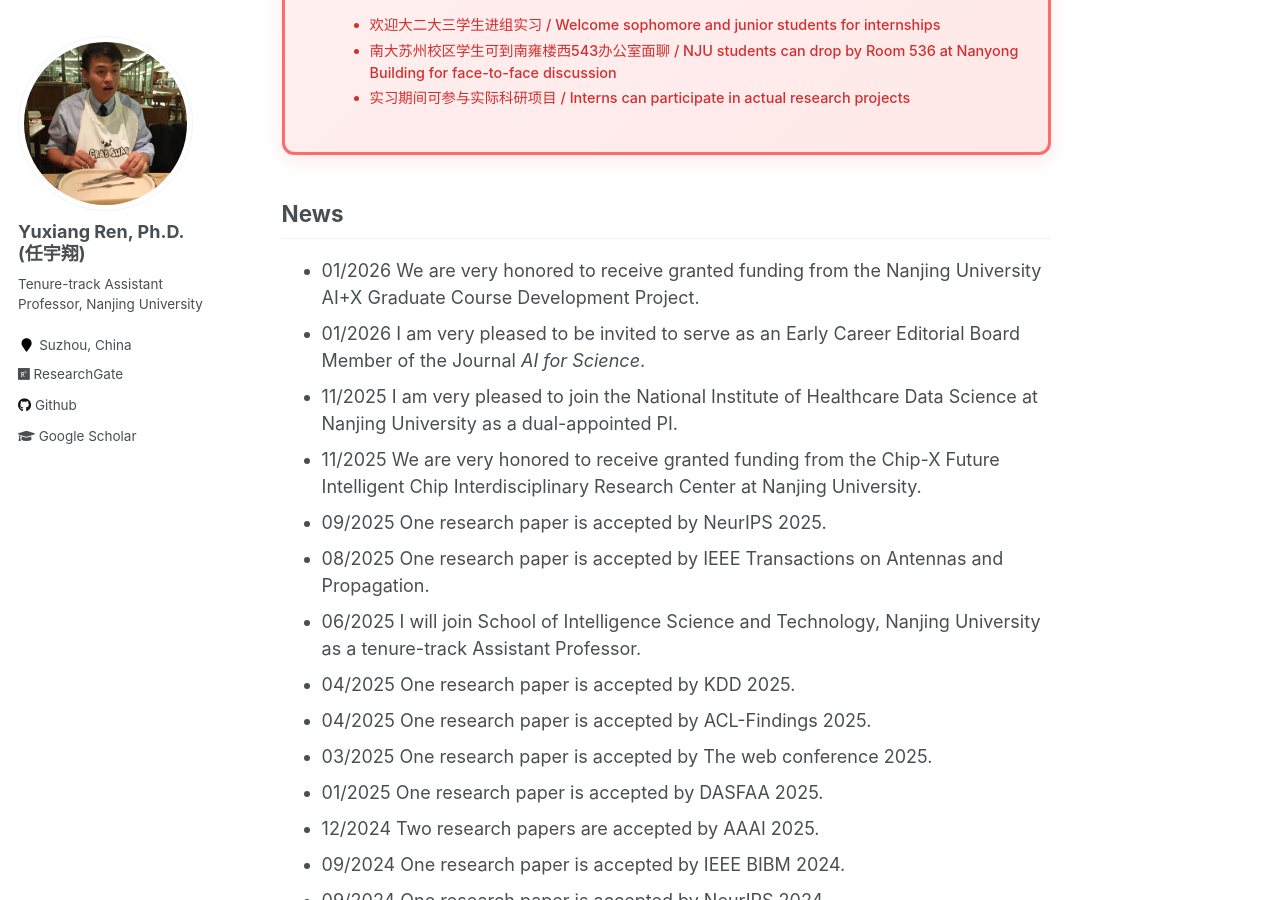
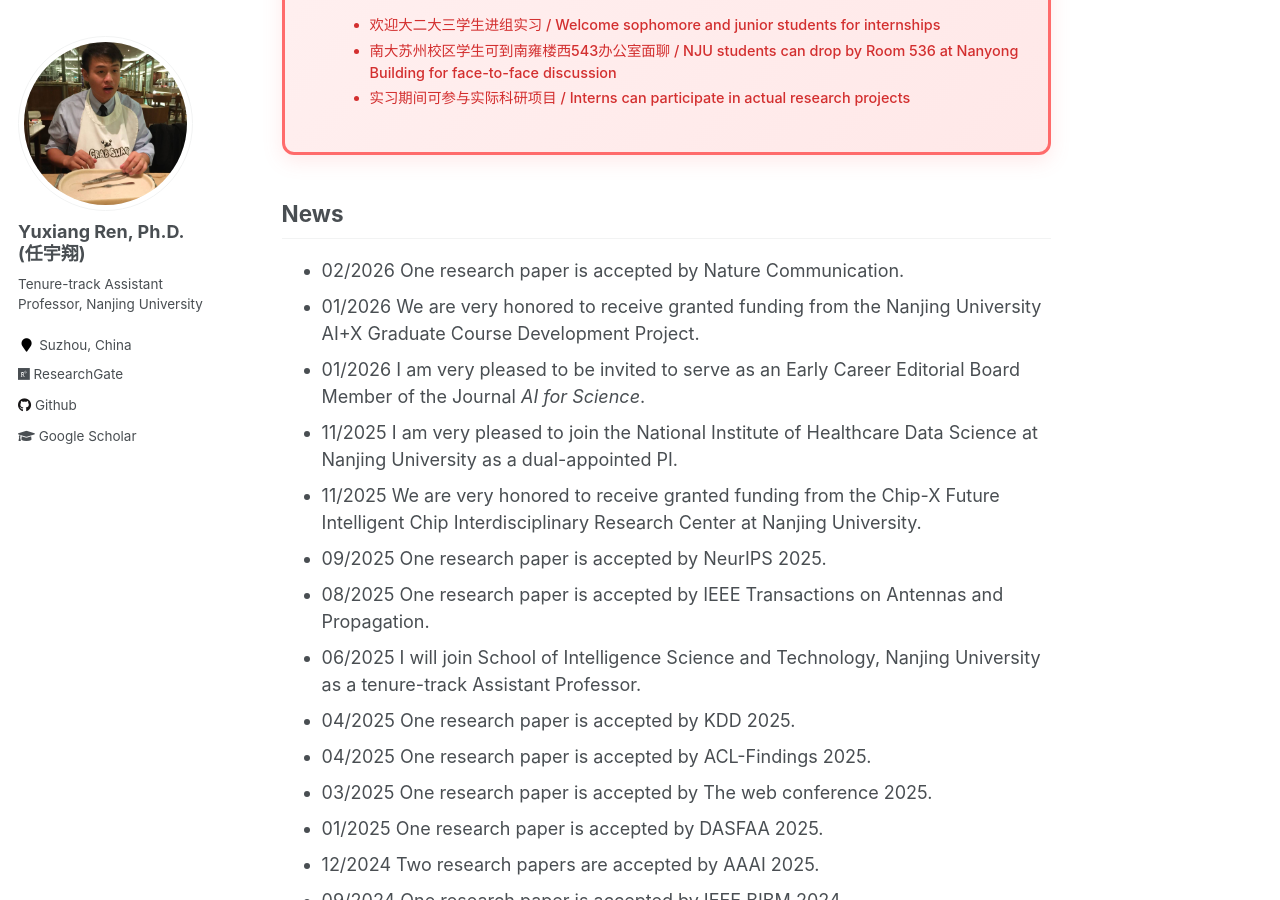
Before and after one commit to YuxiangRen/YuxiangRen.github.io, a Jekyll site: the page built from _pages/about.md, in a window 1280 px wide and 900 px high, scrolled down 1387 px. Built offline with Jekyll 4.4.1, drawn with Linux system fonts in a browser that asks for light colours.

Commit message:
2026-02-02

```diff
--- a/_pages/about.md
+++ b/_pages/about.md
@@ -62,6 +62,7 @@ My research interests primarily focus on AI4Science, Smart Grid Analytics, Multi
 
 News
 ------
+* 02/2026 One research paper is accepted by Nature Communication.
 * 01/2026 We are very honored to receive granted funding from the Nanjing University AI+X Graduate Course Development Project.
 * 01/2026 I am very pleased to be invited to serve as an Early Career Editorial Board Member of the Journal *AI for Science*.
 * 11/2025 I am very pleased to join the National Institute of Healthcare Data Science at Nanjing University as a dual-appointed PI.
```
